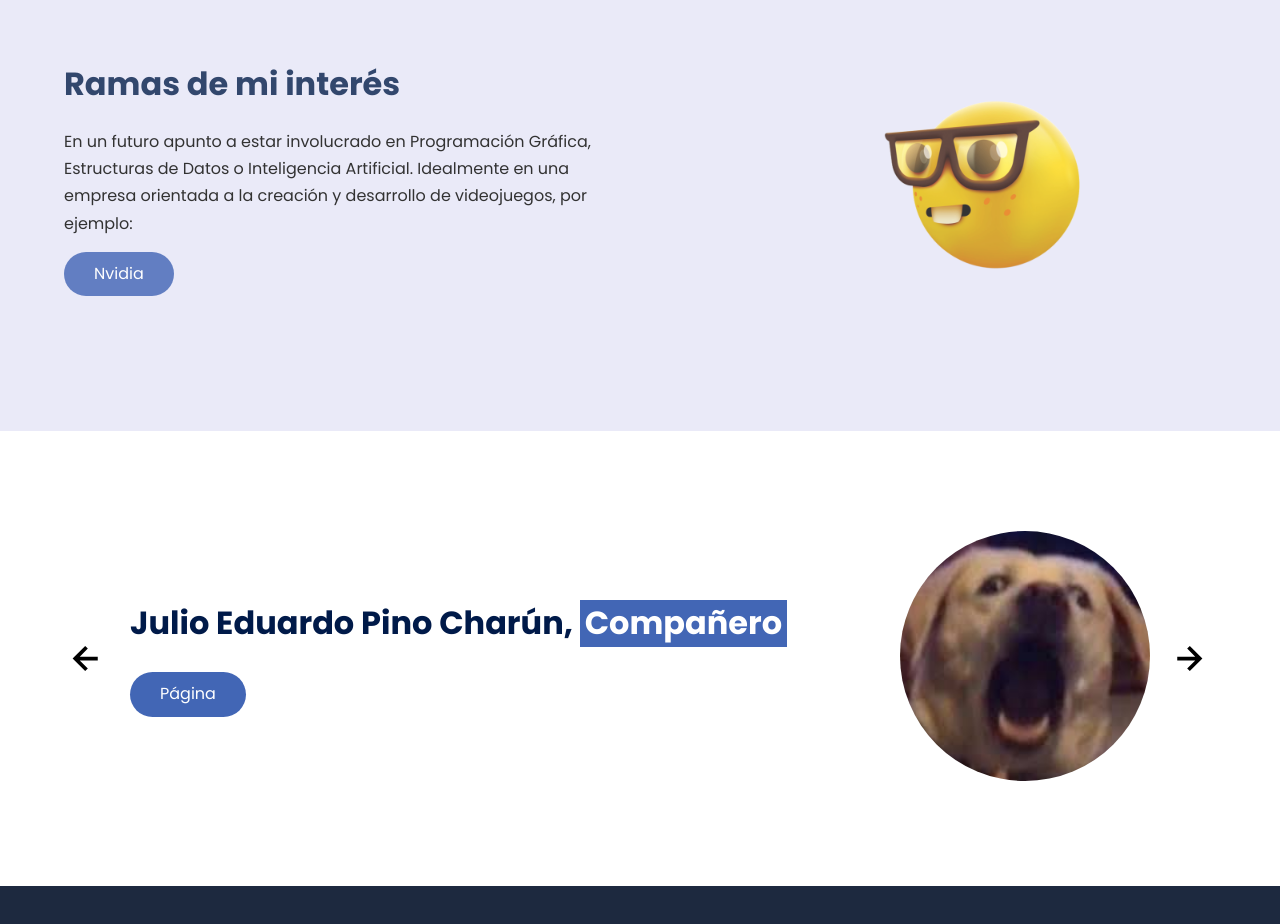
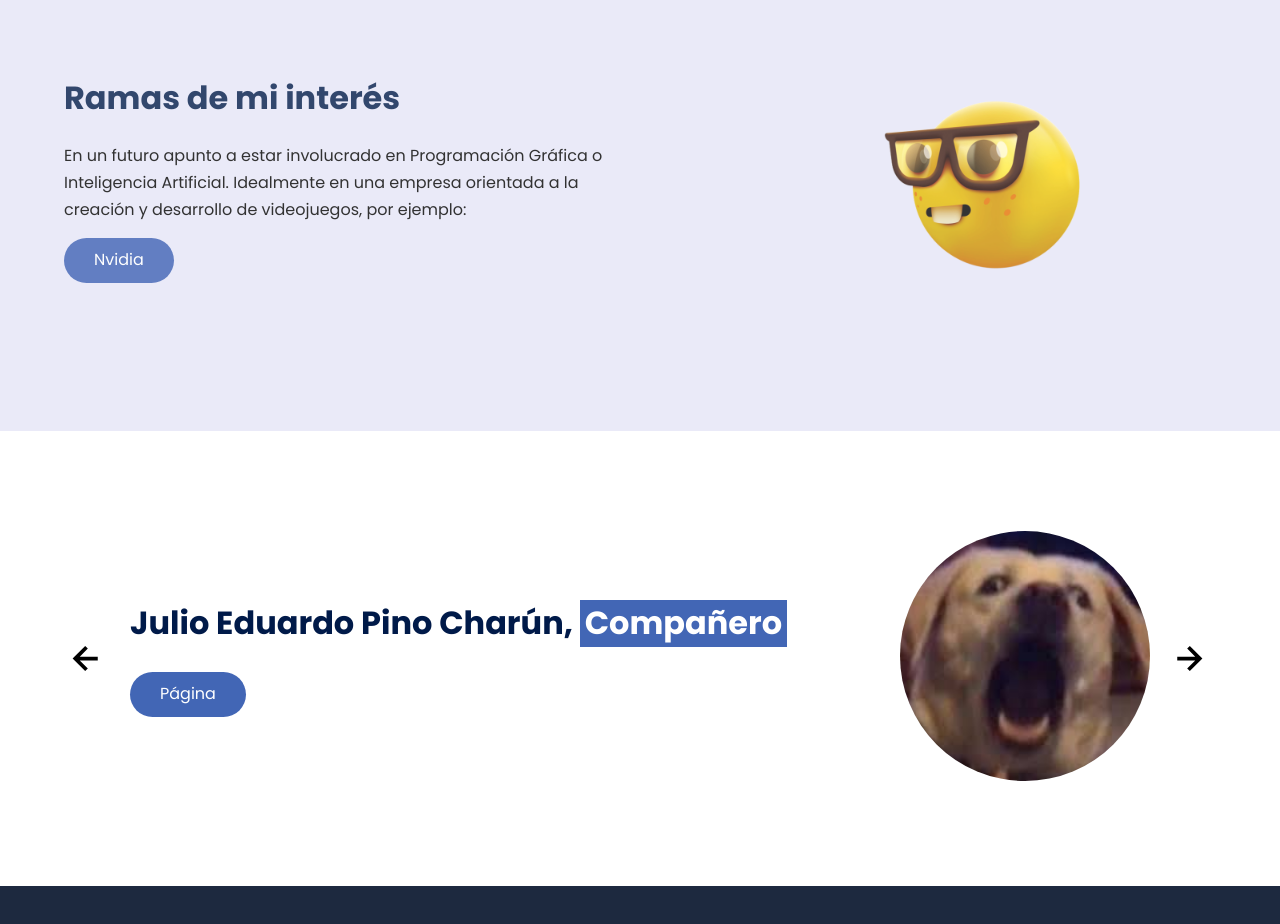
Before and after one commit to RodrigoVelasquezB/Rodrigo-Velasquez-Bonilla, a plain HTML site: page index.html in a window 1280 px wide. Shown: the part 1440-2364 px from the top of the page. Drawn offline with Linux system fonts and the light colour scheme.

Commit message:
Update index.html

```diff
--- a/index.html
+++ b/index.html
@@ -87,7 +87,7 @@
             <div class="knowledge__container container">
                 <div class="knowledge__texts">
                     <h2 class="subtitle">Ramas de mi interés</h2>
-                    <p class="knowledge__paragraph">En un futuro apunto a estar involucrado en Programación Gráfica, Estructuras de Datos o Inteligencia Artificial. Idealmente en una empresa orientada a la creación y desarrollo de videojuegos, por ejemplo:</p>
+                    <p class="knowledge__paragraph">En un futuro apunto a estar involucrado en Programación Gráfica o Inteligencia Artificial. Idealmente en una empresa orientada a la creación y desarrollo de videojuegos, por ejemplo:</p>
                     <a href="https://www.nvidia.com/es-la/" class="cta">Nvidia</a>
                 </div>
 
```
